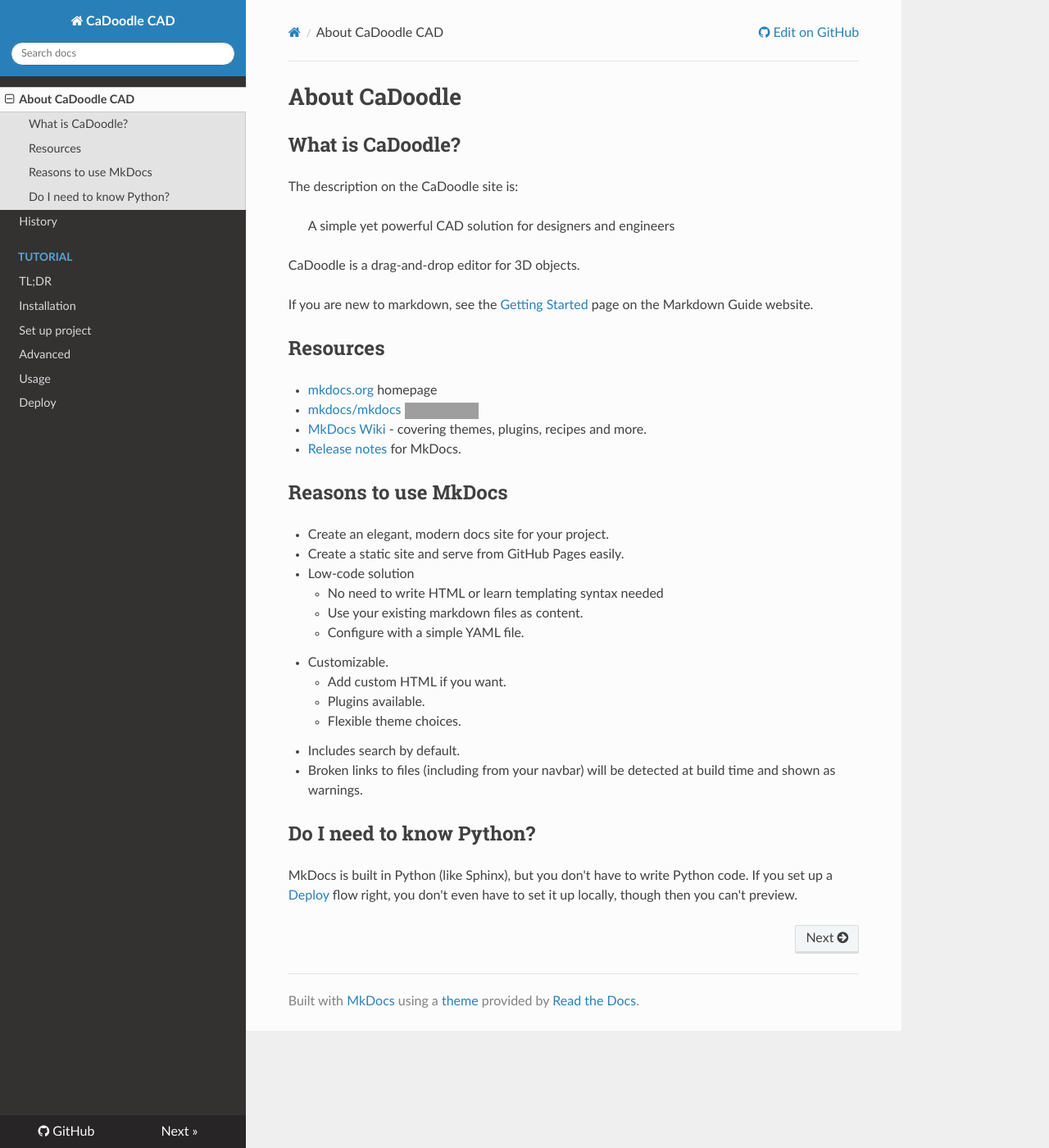
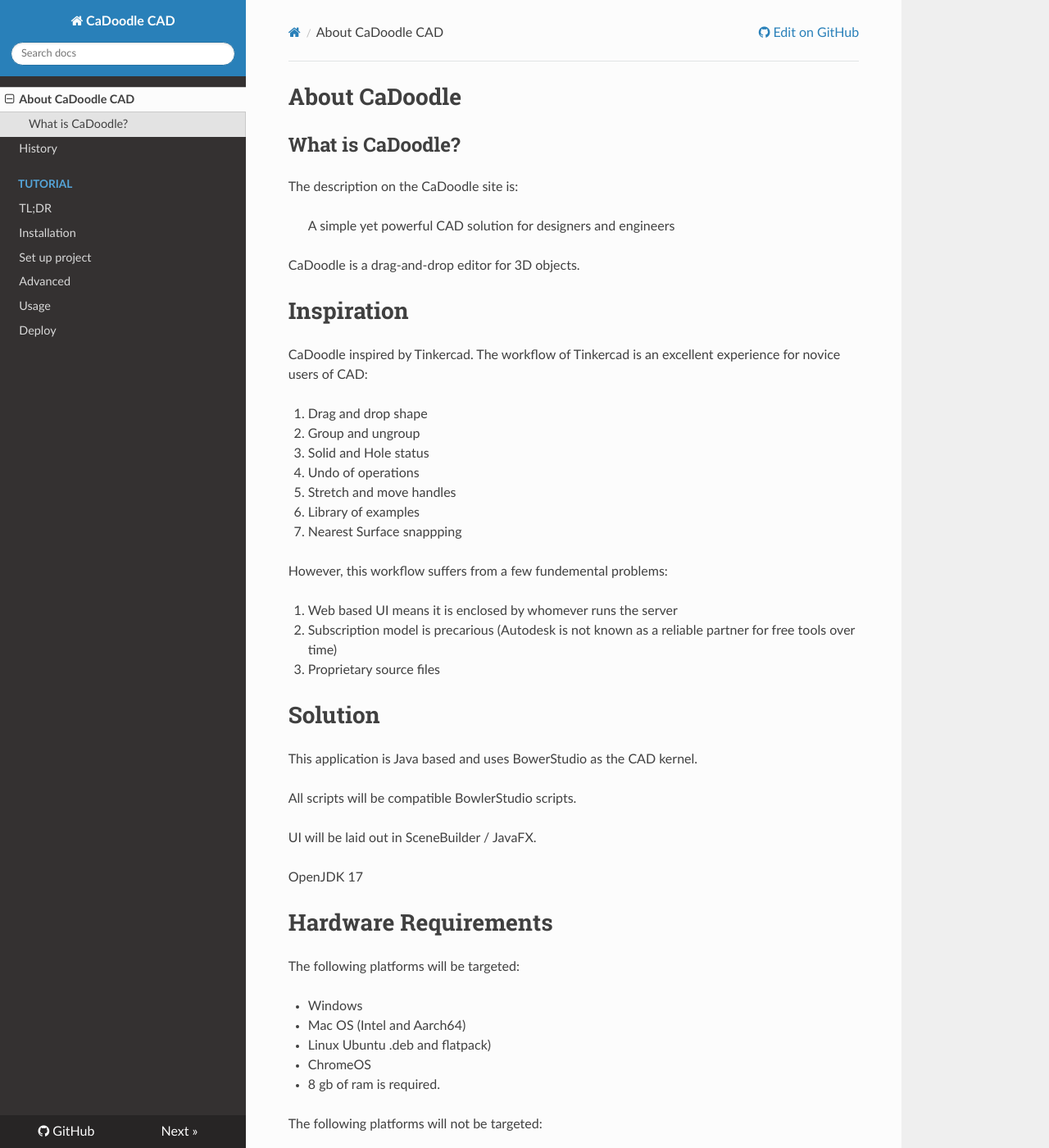
Before and after one commit to CaDoodleWebsite/cadoodlecad.github.io, an MkDocs documentation site: the page built from docs/docs/landing.md, in a window 1280 px wide and 1400 px high. Shown: the whole window at 82% size. Built offline with MkDocs 1.6.1, drawn with Linux system fonts in a browser that asks for light colours; nearby versions of some CDN libraries; some of the changed text lies outside the part shown; grey boxes are pictures that could not be loaded.

```diff
--- a/docs/docs/landing.md
+++ b/docs/docs/landing.md
@@ -9,33 +9,55 @@
 
 CaDoodle is a drag-and-drop editor for 3D objects.
 
-If you are new to markdown, see the [Getting Started](https://www.markdownguide.org/getting-started/) page on the Markdown Guide website.
+# Inspiration
 
+CaDoodle inspired by Tinkercad. The workflow of Tinkercad is an excellent experience for novice users of CAD:
 
-## Resources
+1. Drag and drop shape
+2. Group and ungroup
+3. Solid and Hole status
+4. Undo of operations
+5. Stretch and move handles
+6. Library of examples
+7. Nearest Surface snappping
 
-- [mkdocs.org](https://www.mkdocs.org) homepage
-- [mkdocs/mkdocs ![Repo stars](https://img.shields.io/github/stars/mkdocs/mkdocs?style=social)](https://github.com/mkdocs/mkdocs)
-- [MkDocs Wiki](https://github.com/mkdocs/mkdocs/wiki) - covering themes, plugins, recipes and more.
-- [Release notes](https://www.mkdocs.org/about/release-notes/) for MkDocs.
+However, this workflow suffers from a few fundemental problems:
 
+1. Web based UI means it is enclosed by whomever runs the server
+2. Subscription model is precarious (Autodesk is not known as a reliable partner for free tools over time)
+3. Proprietary source files
 
-## Reasons to use MkDocs
+# Solution
 
-- Create an elegant, modern docs site for your project.
-- Create a static site and serve from GitHub Pages easily.
-- Low-code solution
-    - No need to write HTML or learn templating syntax needed
-    - Use your existing markdown files as content.
-    - Configure with a simple YAML file.
-- Customizable.
-    - Add custom HTML if you want.
-    - Plugins available.
-    - Flexible theme choices.
-- Includes search by default.
-- Broken links to files (including from your navbar) will be detected at build time and shown as warnings.
+This application is Java based and uses BowerStudio as the CAD kernel.
 
+All scripts will be compatible BowlerStudio scripts.
 
-## Do I need to know Python?
+UI will be laid out in SceneBuilder / JavaFX.
 
-MkDocs is built in Python (like Sphinx), but you don't have to write Python code. If you set up a [Deploy](deploy) flow right, you don't even have to set it up locally, though then you can't preview.
+OpenJDK 17
+
+# Hardware Requirements
+
+The following platforms will be targeted:
+
+* Windows
+* Mac OS (Intel and Aarch64)
+* Linux Ubuntu .deb and flatpack)
+* ChromeOS
+* 8 gb of ram is required.
+
+The following platforms will not be targeted:
+
+* Android
+* iOS
+
+## Chrome OS Instructions
+
+- First, set up Linux using the instructions : https://support.google.com/chromebook/answer/9145439?hl=en
+
+- Next download the Linux .DEB installer from : https://github.com/CommonWealthRobotics/CaDoodle/releases
+
+- Finally double-click on the .DEB to install CaDoodle.
+
+- You can now launch CaDoodle from the applications launcher window.
```
Also changed, not shown: 1 other file.
